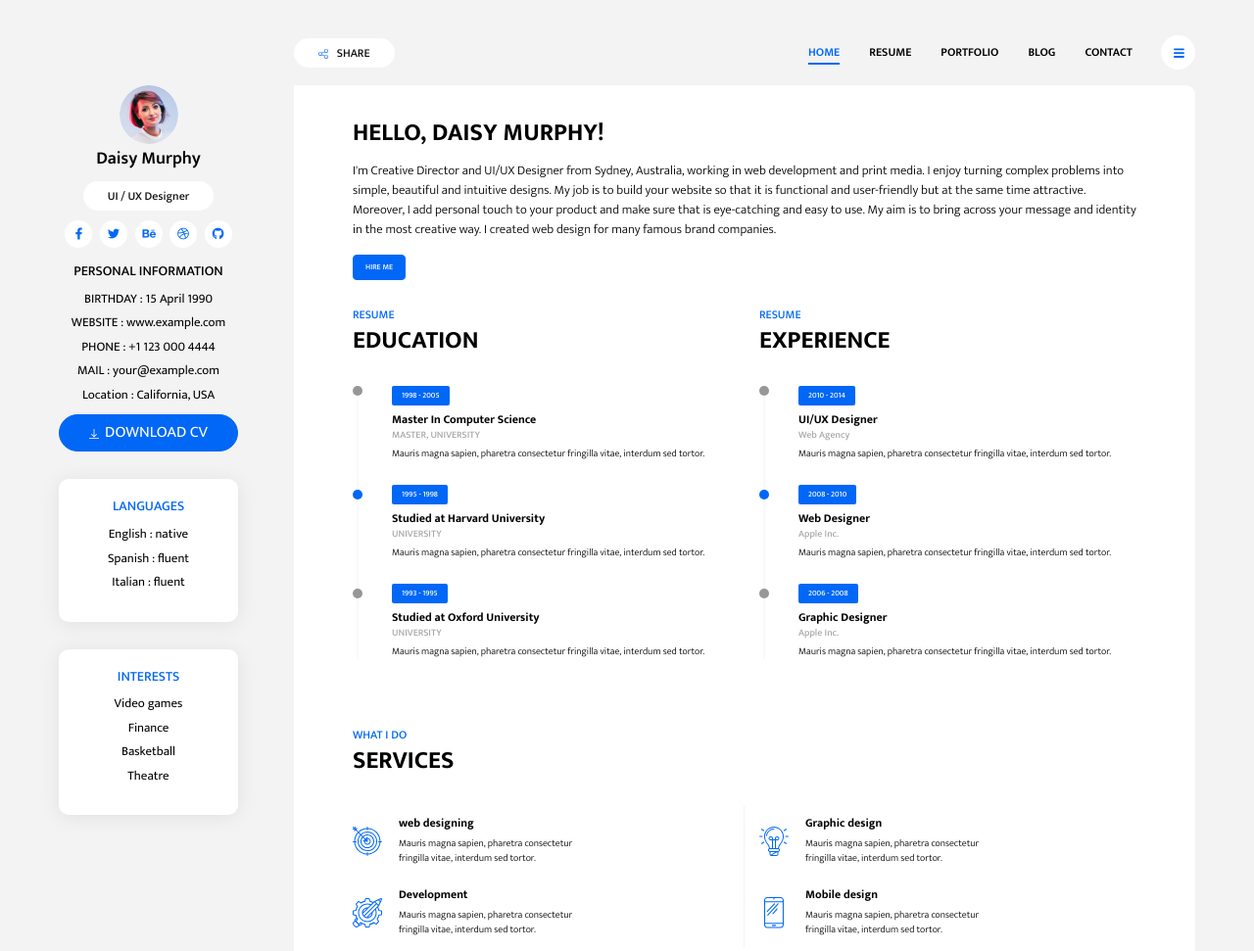
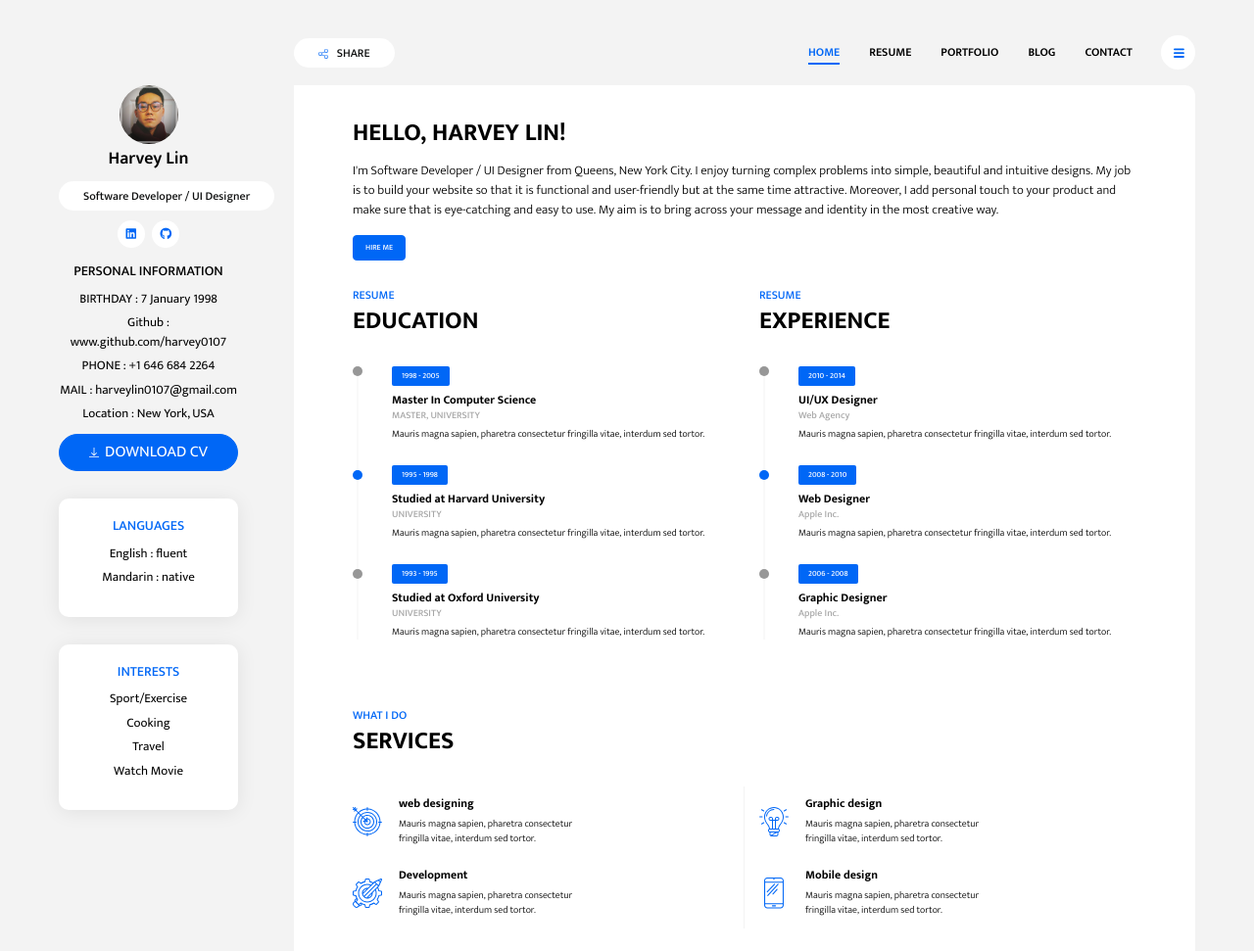
Before and after one commit to harvey0107/resume_website, a website: page index.html in a window 1280 px wide. Shown: the top 971 px of the page at 98% size. Drawn offline with Linux system fonts and the light colour scheme.

Commit message:
first commit

```diff
--- a/index.html
+++ b/index.html
@@ -28,27 +28,24 @@
     <div class="content-wrapper">
         <aside>
             <div class="profile-img-wrapper">
-                <img src="assets/images/Profile.png" alt="profile">
+                <img src="assets/images/harvey.jpg" alt="profile">
             </div>
-            <h1 class="profile-name">Daisy Murphy</h1>
+            <h1 class="profile-name">Harvey Lin</h1>
             <div class="text-center">
-                <span class="badge badge-white badge-pill profile-designation">UI / UX Designer</span>
+                <span class="badge badge-white badge-pill profile-designation">Software Developer / UI Designer</span>
             </div>
             <nav class="social-links">
-                <a href="#!" class="social-link"><i class="fab fa-facebook-f"></i></a>
-                <a href="#!" class="social-link"><i class="fab fa-twitter"></i></a>
-                <a href="#!" class="social-link"><i class="fab fa-behance"></i></a>
-                <a href="#!" class="social-link"><i class="fab fa-dribbble"></i></a>
-                <a href="#!" class="social-link"><i class="fab fa-github"></i></a>
+                <a href="https://github.com/harvey0107" class="social-link"><i class="fab fa-linkedin"></i></a>
+                <a href="https://www.linkedin.com/in/cheng-hao-lin-0627091b6/" class="social-link"><i class="fab fa-github"></i></a>
             </nav>
             <div class="widget">
                 <h5 class="widget-title">personal information</h5>
                 <div class="widget-content">
-                    <p>BIRTHDAY : 15 April 1990</p>
-                    <p>WEBSITE : www.example.com</p>
-                    <p>PHONE : +1 123 000 4444</p>
-                    <p>MAIL : your@example.com</p>
-                    <p>Location : California, USA</p>
+                    <p>BIRTHDAY : 7 January 1998</p>
+                    <p>Github : www.github.com/harvey0107</p>
+                    <p>PHONE : +1 646 684 2264</p>
+                    <p>MAIL : harveylin0107@gmail.com</p>
+                    <p>Location : New York, USA</p>
                     <button class="btn btn-download-cv btn-primary rounded-pill"> <img src="assets/images/download.svg" alt="download"
                         class="btn-img">DOWNLOAD CV </button>
                 </div>
@@ -57,9 +54,8 @@
                 <div class="card-body">
                     <div class="widget-content">
                         <h5 class="widget-title card-title">LANGUAGES</h5>
-                        <p>English : native</p>
-                        <p>Spanish : fluent</p>
-                        <p>Italian : fluent</p>
+                        <p>English : fluent</p>
+                        <p>Mandarin : native</p>
                     </div>
                 </div>
             </div>
@@ -67,23 +63,21 @@
                 <div class="card-body">
                     <div class="widget-content">
                         <h5 class="widget-title card-title">INTERESTS</h5>
-                        <p>Video games</p>
-                        <p>Finance</p>
-                        <p>Basketball</p>
-                        <p>Theatre</p>
+                        <p>Sport/Exercise</p>
+                        <p>Cooking</p>
+                        <p>Travel</p>
+                        <p>Watch Movie</p>
                     </div>
                 </div>
             </div>
         </aside>
         <main>
             <section class="intro-section">
-                <h2 class="section-title">Hello, Daisy Murphy!</h2>
-                <p>I'm Creative Director and UI/UX Designer from Sydney, Australia, working in web development and print
-                    media. I enjoy turning complex problems into simple, beautiful and intuitive designs. My job is to
+                <h2 class="section-title">Hello, Harvey Lin!</h2>
+                <p>I'm Software Developer / UI Designer from Queens, New York City. I enjoy turning complex problems into simple, beautiful and intuitive designs. My job is to
                     build your website so that it is functional and user-friendly but at the same time attractive.
                     Moreover, I add personal touch to your product and make sure that is eye-catching and easy to use.
-                    My aim is to bring across your message and identity in the most creative way. I created web design
-                    for many famous brand companies.</p>
+                    My aim is to bring across your message and identity in the most creative way.</p>
                 <a href="#!" class="btn btn-primary btn-hire-me">HIRE ME</a>
             </section>
             <section class="resume-section">
```
Also changed, not shown: portfolio.html (+4 -7 lines), assets/images/harvey.JPG (added).
